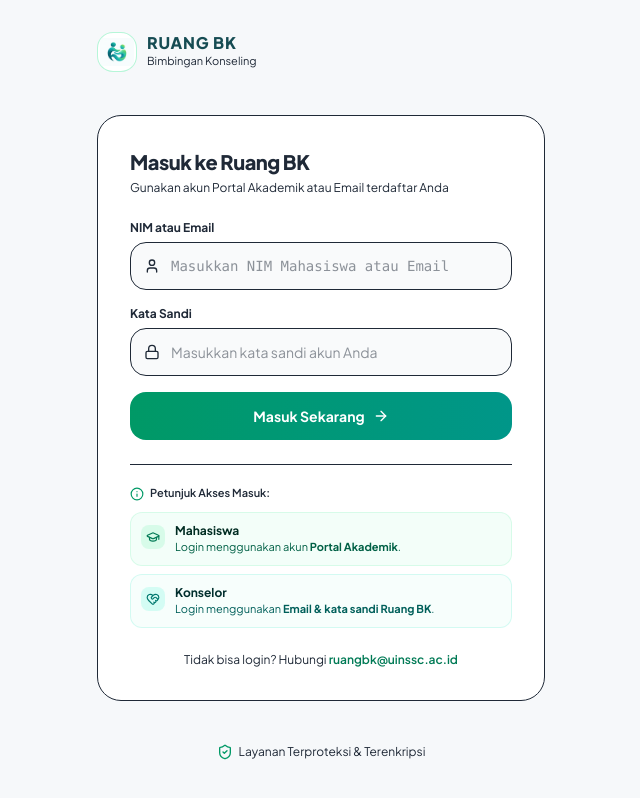
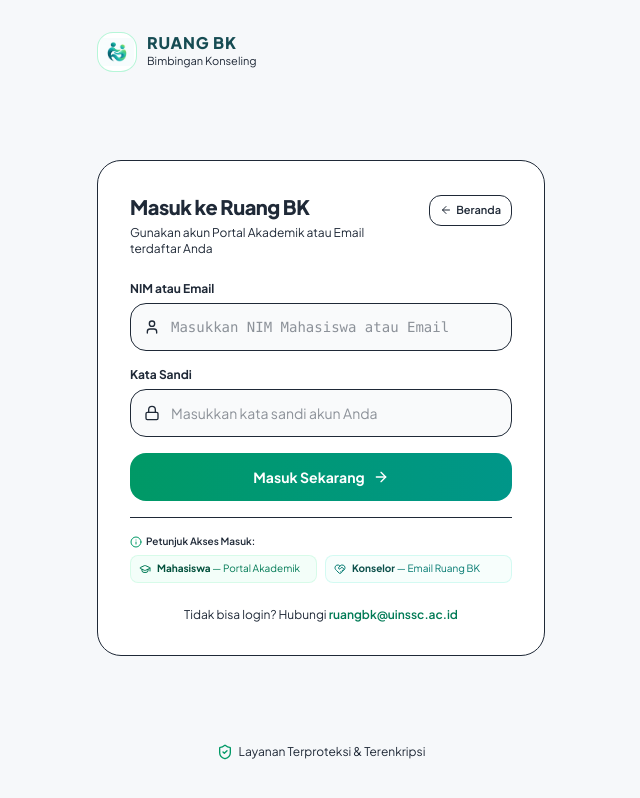
Before and after one commit to saifudinnet-spec/bk, a React (Vite) app in the folder frontend/: page /login in a window 1280 px wide. Shown: the whole page, without its empty margins (319-959 px from the left). Built offline with nearby package versions, Linux system fonts and the light colour scheme.

Commit message:
feat(auth): add back button to login card, compact hint section to 2-column inline

```diff
--- a/frontend/src/pages/auth/Login.jsx
+++ b/frontend/src/pages/auth/Login.jsx
@@ -1,7 +1,7 @@
 import React, { useState } from 'react';
 import { useNavigate, useLocation, useSearchParams } from 'react-router-dom';
 import { motion } from 'framer-motion';
-import { Lock, User, ArrowRight, GraduationCap, HeartHandshake, Info } from 'lucide-react';
+import { Lock, User, ArrowRight, ArrowLeft, GraduationCap, HeartHandshake, Info } from 'lucide-react';
 import { useAuth } from '../../store/AuthContext';
 import { useToast } from '../../store/ToastContext';
 import { useCounselingFlow } from '../../store/CounselingFlowContext';
@@ -79,11 +79,22 @@ export const Login = () => {
           </div>
         )}
 
-        <div className="mb-6">
-          <h2 className="text-xl font-black text-darktext tracking-tight">Masuk ke Ruang BK</h2>
-          <p className="text-xs text-mutedtext mt-1">
-            Gunakan akun Portal Akademik atau Email terdaftar Anda
-          </p>
+        <div className="flex items-start justify-between mb-6">
+          <div>
+            <h2 className="text-xl font-black text-darktext tracking-tight">Masuk ke Ruang BK</h2>
+            <p className="text-xs text-mutedtext mt-1">
+              Gunakan akun Portal Akademik atau Email terdaftar Anda
+            </p>
+          </div>
+          <button
+            type="button"
+            onClick={() => navigate('/')}
+            className="flex items-center gap-1 text-[11px] font-semibold text-mutedtext hover:text-emerald-700 border border-softborder hover:border-emerald-300 rounded-xl px-2.5 py-1.5 transition-all shrink-0 ml-3 mt-0.5"
+            title="Kembali ke Beranda"
+          >
+            <ArrowLeft className="w-3 h-3" />
+            <span>Beranda</span>
+          </button>
         </div>
 
         <form onSubmit={handleSubmit} className="space-y-4">
@@ -135,34 +146,25 @@ export const Login = () => {
         </form>
 
         {/* Keterangan Login 2 Role */}
-        <div className="mt-6 pt-5 border-t border-softborder/80">
-          <p className="text-[11px] font-semibold text-mutedtext mb-2.5 flex items-center gap-1.5">
-            <Info className="w-3.5 h-3.5 text-emerald-600 shrink-0" />
+        <div className="mt-4 pt-4 border-t border-softborder/80">
+          <p className="text-[10px] font-semibold text-mutedtext mb-1.5 flex items-center gap-1">
+            <Info className="w-3 h-3 text-emerald-600 shrink-0" />
             <span>Petunjuk Akses Masuk:</span>
           </p>
 
-          <div className="space-y-2">
-            <div className="flex items-start gap-2.5 p-2.5 rounded-xl bg-emerald-50/60 border border-emerald-100/80">
-              <div className="w-6 h-6 rounded-lg bg-emerald-100/80 text-emerald-700 flex items-center justify-center shrink-0 mt-0.5">
-                <GraduationCap className="w-3.5 h-3.5" />
-              </div>
-              <div className="text-xs">
-                <span className="font-bold text-emerald-950 block">Mahasiswa</span>
-                <span className="text-[11px] text-emerald-800 leading-snug">
-                  Login menggunakan akun <strong>Portal Akademik</strong>.
-                </span>
+          <div className="flex gap-2">
+            <div className="flex items-center gap-1.5 flex-1 px-2 py-1.5 rounded-lg bg-emerald-50/60 border border-emerald-100/80">
+              <GraduationCap className="w-3 h-3 text-emerald-700 shrink-0" />
+              <div className="text-[10px] leading-snug text-emerald-900">
+                <span className="font-bold">Mahasiswa</span>
+                <span className="text-emerald-700"> — Portal Akademik</span>
               </div>
             </div>
-
-            <div className="flex items-start gap-2.5 p-2.5 rounded-xl bg-teal-50/50 border border-teal-100/80">
-              <div className="w-6 h-6 rounded-lg bg-teal-100/80 text-teal-700 flex items-center justify-center shrink-0 mt-0.5">
-                <HeartHandshake className="w-3.5 h-3.5" />
-              </div>
-              <div className="text-xs">
-                <span className="font-bold text-teal-950 block">Konselor</span>
-                <span className="text-[11px] text-teal-800 leading-snug">
-                  Login menggunakan <strong>Email & kata sandi Ruang BK</strong>.
-                </span>
+            <div className="flex items-center gap-1.5 flex-1 px-2 py-1.5 rounded-lg bg-teal-50/50 border border-teal-100/80">
+              <HeartHandshake className="w-3 h-3 text-teal-700 shrink-0" />
+              <div className="text-[10px] leading-snug text-teal-900">
+                <span className="font-bold">Konselor</span>
+                <span className="text-teal-700"> — Email Ruang BK</span>
               </div>
             </div>
           </div>
```
